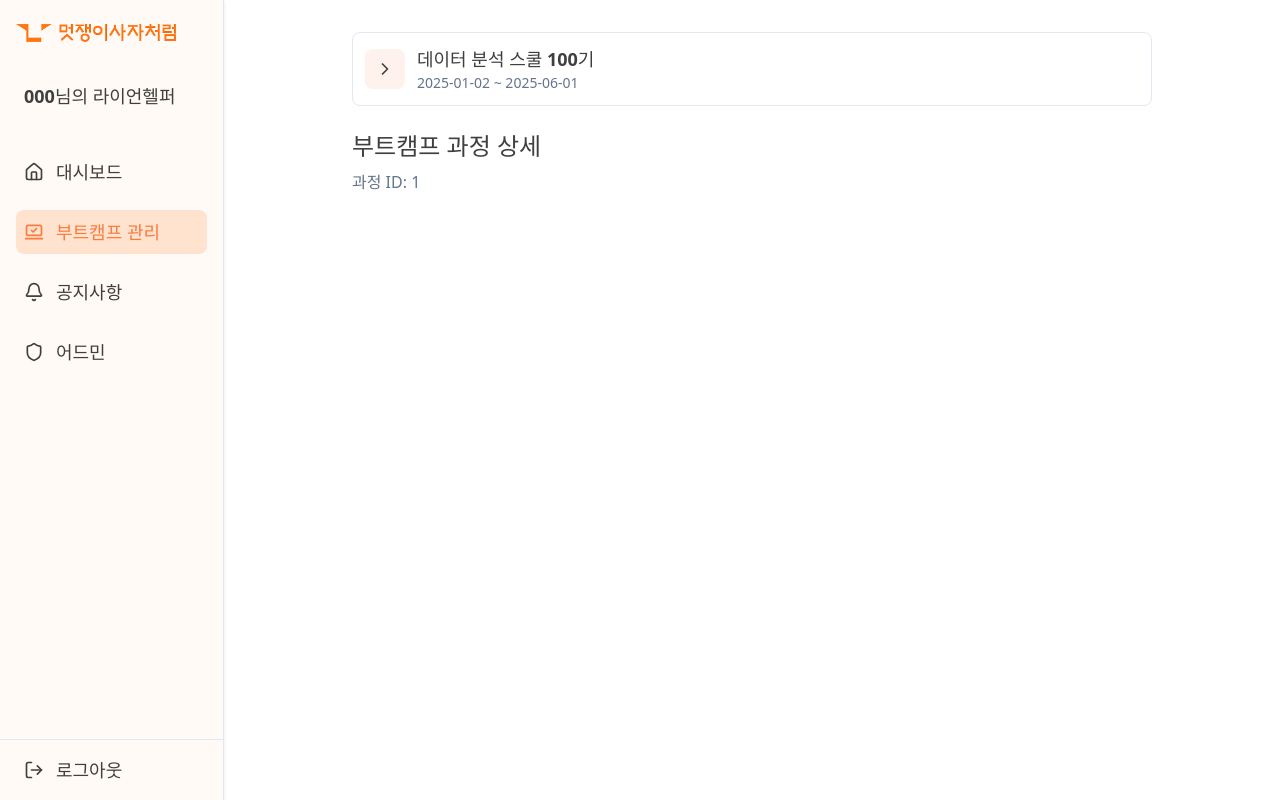
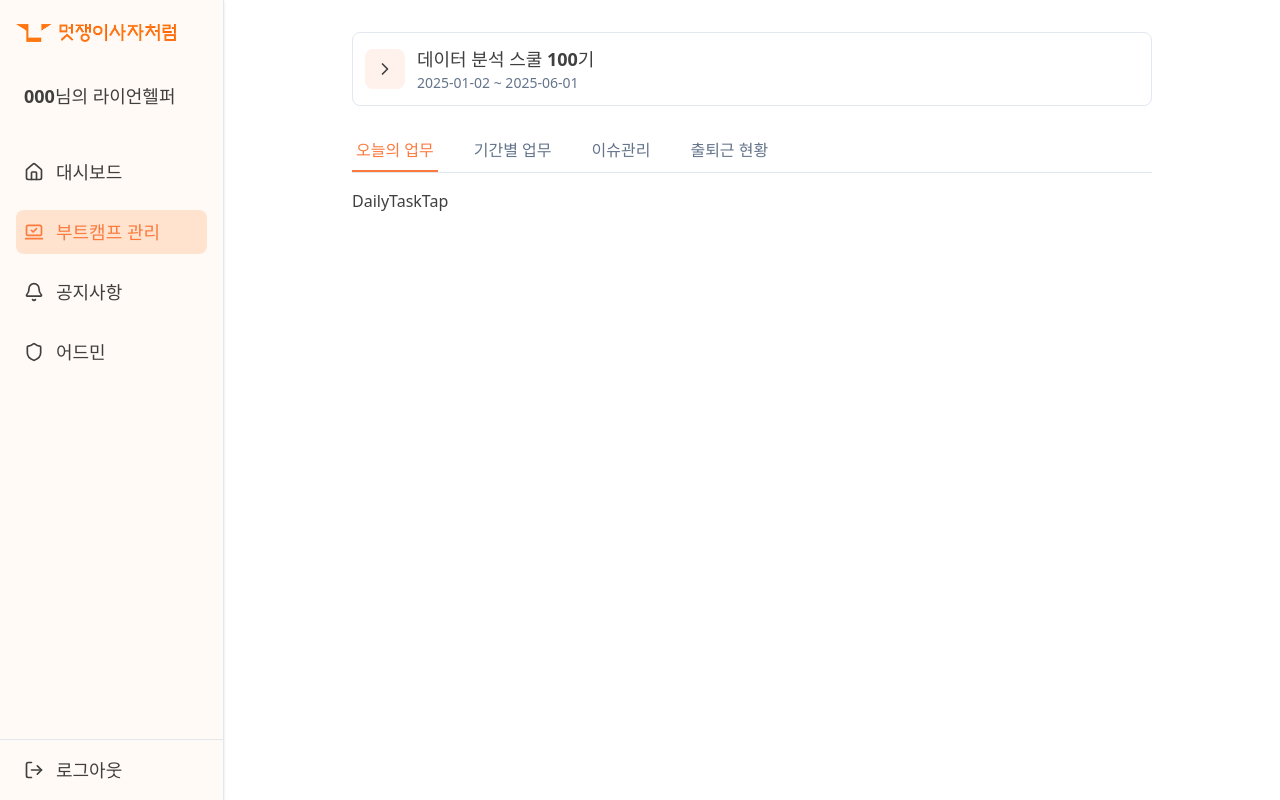
Before and after one commit to MinQyu/lionhelper_fe, a React (Vite) app: page /bootcamp/1 in a window 1280 px wide. Built offline with nearby package versions, Linux system fonts and the light colour scheme.

Commit message:
[Feature] 부트캠프 탭 컴포넌트 추가\n- AttendanceTap, DailyTaskTap, PeriodicTaskTap, IssuesTab 컴포넌트 새로 추가\n- BootcampDetail 페이지에 탭 기능 통합

```diff
--- /dev/null
+++ b/src/pages/bootcamp/[CourseId]/AttendanceTap.tsx
@@ -0,0 +1,5 @@
+function AttendanceTap() {
+  return <div>Attendance</div>;
+}
+
+export default AttendanceTap;
--- /dev/null
+++ b/src/pages/bootcamp/[CourseId]/DailyTaskTap.tsx
@@ -0,0 +1,5 @@
+function DailyTaskTap() {
+  return <div>DailyTaskTap</div>;
+}
+
+export default DailyTaskTap;
--- /dev/null
+++ b/src/pages/bootcamp/[CourseId]/IssuesTab.tsx
@@ -0,0 +1,5 @@
+function IssuesTab() {
+  return <div>IssuesTab</div>;
+}
+
+export default IssuesTab;
--- /dev/null
+++ b/src/pages/bootcamp/[CourseId]/PeriodicTaskTap.tsx
@@ -0,0 +1,5 @@
+function PeriodicTaskTap() {
+  return <div>PeriodicTaskTap</div>;
+}
+
+export default PeriodicTaskTap;
--- a/src/pages/bootcamp/[CourseId]/index.tsx
+++ b/src/pages/bootcamp/[CourseId]/index.tsx
@@ -1,18 +1,66 @@
 import { useParams } from 'react-router-dom';
 import BootcampIndicator from '@/components/bootcamp/BootcampIndicator';
+import Tab from '@/layout/Tab';
+import DailyTaskTap from './DailyTaskTap';
+import PeriodicTask from './PeriodicTaskTap';
+import AttendanceTap from './AttendanceTap';
+import IssuesTab from './IssuesTab';
+import { useSearchParams } from 'react-router-dom';
 
 function BootcampDetail() {
   const { CourseId } = useParams<{ CourseId: string }>();
+  const [searchParams] = useSearchParams();
+  const activeTab = searchParams.get('tab') || 'daily-task';
+
+  const tabItems = [
+    {
+      label: '오늘의 업무',
+      value: 'daily-task',
+      id: 'daily-task',
+    },
+    {
+      label: '기간별 업무',
+      value: 'periodic-task',
+      id: 'periodic-task',
+    },
+    {
+      label: '이슈관리',
+      value: 'issues',
+      id: 'issues',
+    },
+    {
+      label: '출퇴근 현황',
+      value: 'attendance',
+      id: 'attendance',
+    },
+  ];
+
+  const renderTabContent = () => {
+    switch (activeTab) {
+      case 'daily-task':
+        return <DailyTaskTap />;
+      case 'periodic-task':
+        return <PeriodicTask />;
+      case 'issues':
+        return <IssuesTab />;
+      case 'attendance':
+        return <AttendanceTap />;
+      default:
+        return <DailyTaskTap />;
+    }
+  };
 
   return (
-    <div>
+    <div className="space-y-6">
       <BootcampIndicator />
-      <div className="mb-6">
-        <h1 className="text-2xl font-bold text-foreground mb-2">
-          부트캠프 과정 상세
-        </h1>
-        <p className="text-muted-foreground">과정 ID: {CourseId}</p>
-      </div>
+      <Tab
+        items={tabItems}
+        defaultTab="daily-task"
+        basePath={`/bootcamp/${CourseId}`}
+        queryParam="tab"
+      >
+        {renderTabContent()}
+      </Tab>
     </div>
   );
 }
--- a/src/pages/bootcamp/overview/TaskStatusTab.tsx
+++ b/src/pages/bootcamp/overview/TaskStatusTab.tsx
@@ -1,8 +1,102 @@
+import { Badge } from '@/components/ui/badge';
+import { Card } from '@/components/ui/card';
+import {
+  Select,
+  SelectValue,
+  SelectTrigger,
+  SelectItem,
+  SelectContent,
+} from '@/components/ui/select';
+import { useBootcampStore } from '@/store';
+import { Link } from 'react-router-dom';
+
+interface TaskStatusTabProps {
+  training_course: string;
+  manager_name: string;
+  daily_task: boolean;
+  unchecked_task: number;
+  issue_task: number;
+  check_rate: number;
+}
+
+//목업용 데이터
+const taskStatusTabData: TaskStatusTabProps[] = [
+  {
+    training_course: '과정명',
+    manager_name: '담당자',
+    daily_task: true,
+    unchecked_task: 0,
+    issue_task: 0,
+    check_rate: 0,
+  },
+  {
+    training_course: '과정명',
+    manager_name: '담당자',
+    daily_task: false,
+    unchecked_task: 1,
+    issue_task: 1,
+    check_rate: 0,
+  },
+];
+
 function TaskStatusTab() {
+  const courses = useBootcampStore(state => state.courses);
+
   return (
-    <div className="p-4">
-      <h2 className="text-xl font-semibold mb-4">업무 현황</h2>
-      <p>업무 현황</p>
+    <div>
+      <Card>
+        <Select defaultValue="all">
+          <SelectTrigger className="w-30">
+            <SelectValue placeholder="전체 보기" />
+          </SelectTrigger>
+          <SelectContent>
+            <SelectItem value="all">전체 보기</SelectItem>
+            {courses.map(course => (
+              <SelectItem key={course.id} value={course.dept}>
+                {course.dept}
+              </SelectItem>
+            ))}
+          </SelectContent>
+        </Select>
+        <table className="w-full border-collapse rounded-lg overflow-hidden">
+          <thead className="bg-muted/30 text-muted-foreground">
+            <tr>
+              <th className="px-4 py-2">과정명</th>
+              <th className="px-4 py-2">담당자</th>
+              <th className="px-4 py-2">오늘의 업무</th>
+              <th className="px-4 py-2">미체크 항목</th>
+              <th className="px-4 py-2">이슈사항</th>
+              <th className="px-4 py-2">누적 체크율</th>
+              <th className="px-4 py-2">출퇴근 현황</th>
+            </tr>
+          </thead>
+          <tbody>
+            {taskStatusTabData.map(course => (
+              <tr
+                key={course.training_course}
+                className="border-t hover:bg-muted/10 transition-colors"
+              >
+                <td className="px-4 py-2">{course.training_course}</td>
+                <td className="px-4 py-2">{course.manager_name}</td>
+                <td className="px-4 py-2">
+                  <Badge
+                    variant={course.daily_task ? 'default' : 'outline'}
+                    className="w-16 justify-center"
+                  >
+                    {course.daily_task ? '완료' : '미완료'}
+                  </Badge>
+                </td>
+                <td className="px-4 py-2">{course.unchecked_task}</td>
+                <td className="px-4 py-2">{course.issue_task}</td>
+                <td className="px-4 py-2">{course.check_rate}</td>
+                <td className="px-4 py-2 text-blue-600 cursor-pointer">
+                  <Link to={'/'}>출퇴근 현황 조회</Link>
+                </td>
+              </tr>
+            ))}
+          </tbody>
+        </table>
+      </Card>
     </div>
   );
 }
--- a/src/pages/bootcamp/overview/index.tsx
+++ b/src/pages/bootcamp/overview/index.tsx
@@ -7,18 +7,18 @@ import IssuesTab from './IssuesTab.tsx';
 
 function BootcampOverview() {
   const [searchParams] = useSearchParams();
-  const activeTab = searchParams.get('tab') || 'taskStatus';
+  const activeTab = searchParams.get('tab') || 'task-status';
 
   const tabItems = [
     {
-      id: 'taskStatus',
+      id: 'task-status',
       label: '업무 현황',
-      value: 'taskStatus',
+      value: 'task-status',
     },
     {
-      id: 'uncheckedDescription',
+      id: 'unchecked-description',
       label: '미체크 항목',
-      value: 'uncheckedDescription',
+      value: 'unchecked-description',
     },
     {
       id: 'issues',
@@ -29,9 +29,9 @@ function BootcampOverview() {
 
   const renderTabContent = () => {
     switch (activeTab) {
-      case 'taskStatus':
+      case 'task-status':
         return <TaskStatusTab />;
-      case 'uncheckedDescription':
+      case 'unchecked-description':
         return <UncheckedTab />;
       case 'issues':
         return <IssuesTab />;
@@ -45,7 +45,7 @@ function BootcampOverview() {
       <BootcampIndicator />
       <Tab
         items={tabItems}
-        defaultTab="taskStatus"
+        defaultTab="task-status"
         basePath="/bootcamp/overview"
         queryParam="tab"
       >
```
